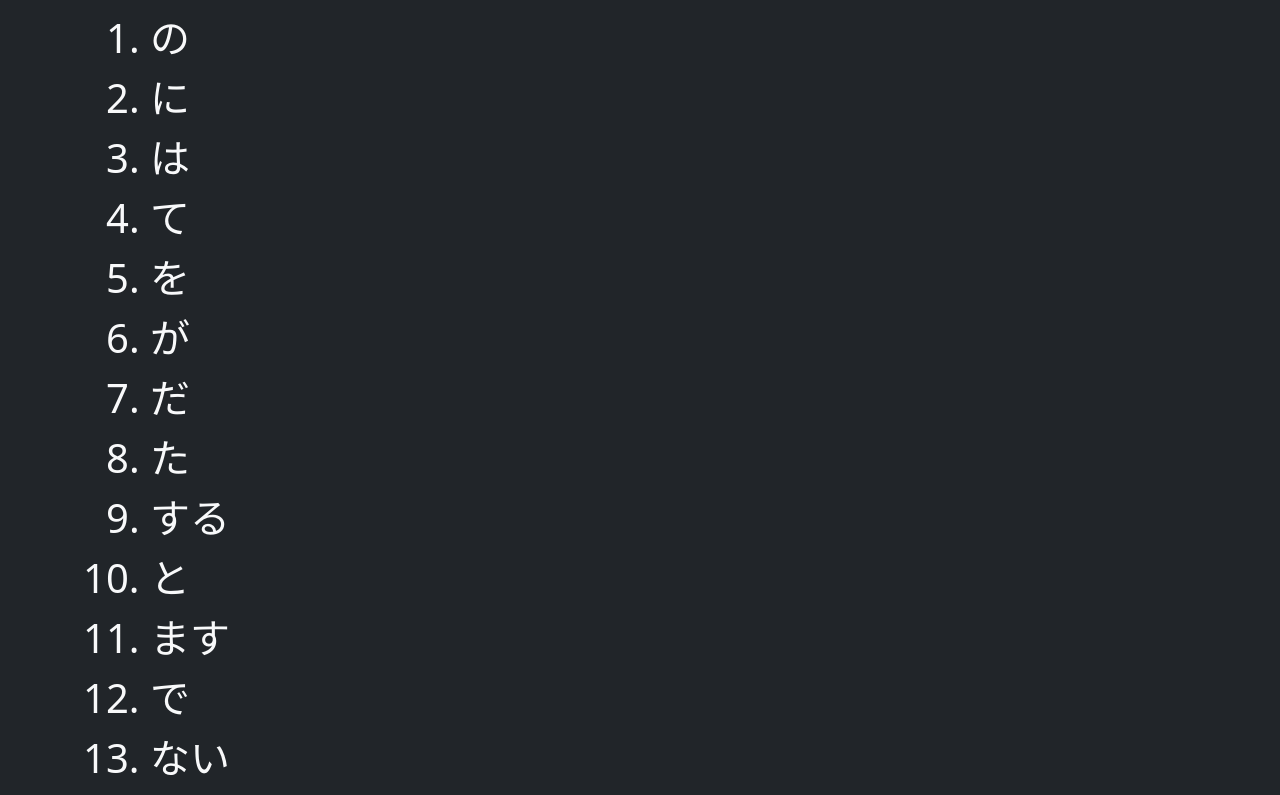
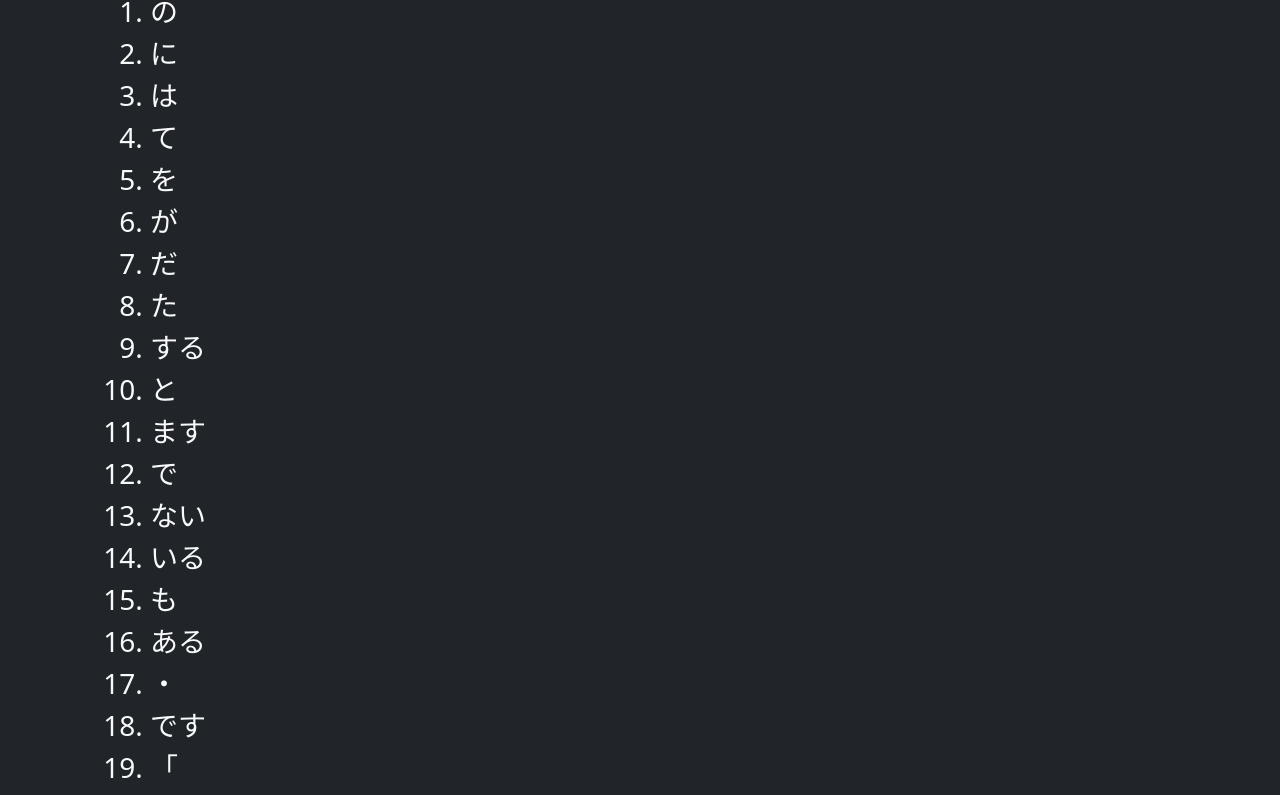
Before and after one commit to platqr/platqr.github.io, a plain HTML site: page kanjiList1.html in a window 1280 px wide. Shown: the part 168-963 px from the top of the page. Drawn offline with nearby package versions, Linux system fonts and the light colour scheme.

Commit message:
size adjust

```diff
--- a/kanjiList1.html
+++ b/kanjiList1.html
@@ -13,7 +13,7 @@
   </head>
 
   <body class="bg-dark">
-    <div class="container text-light p-5 fs-1">
+    <div class="container text-light p-5 fs-3">
       <div class="d-flex justify-content-between fs-4">
         <p>hello kanjis</p>
         <p><a href="./index.html">Kanji list</a></p>
```
Also changed, not shown: kanjiList2.html (+1 -1 lines).
